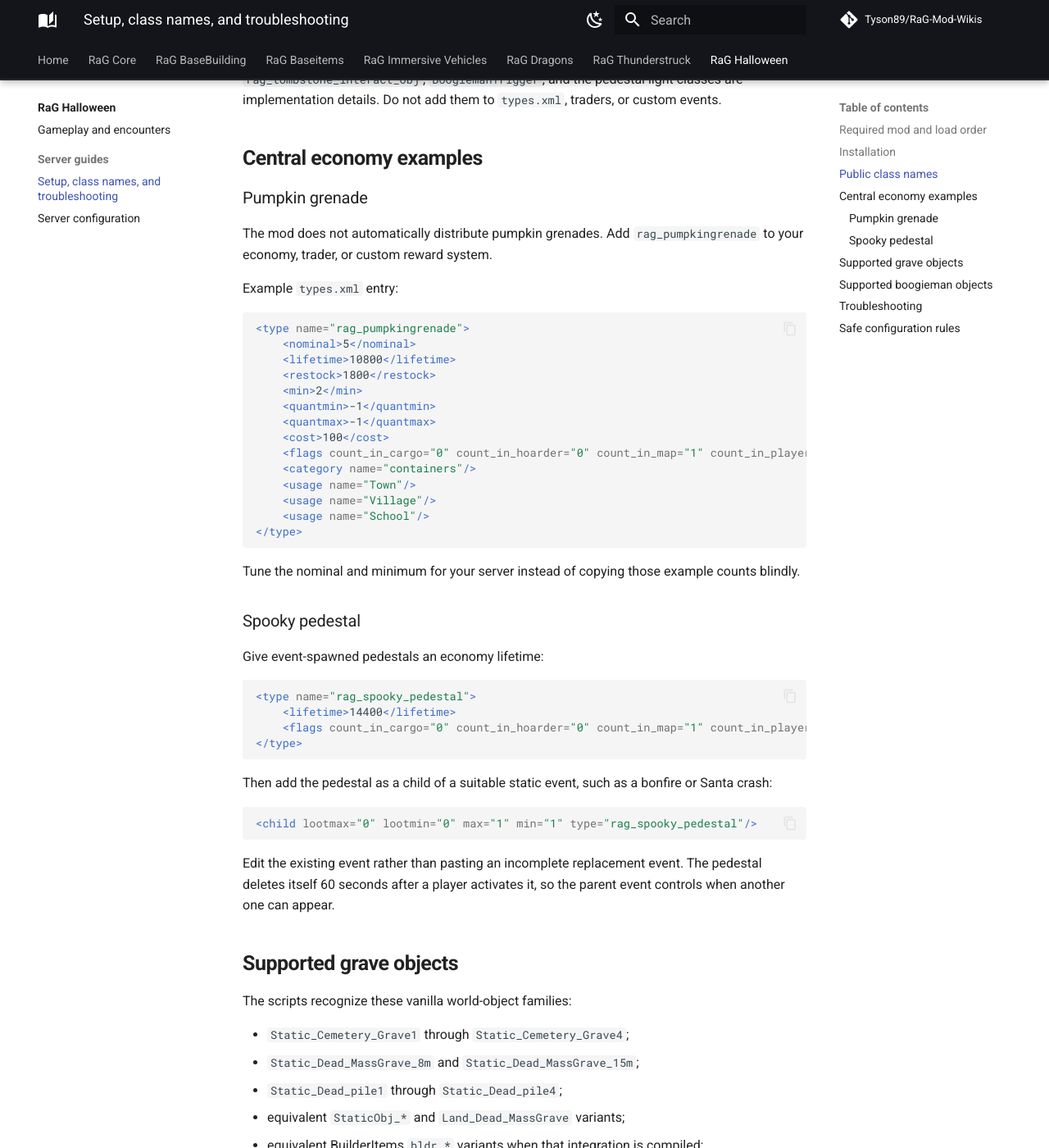
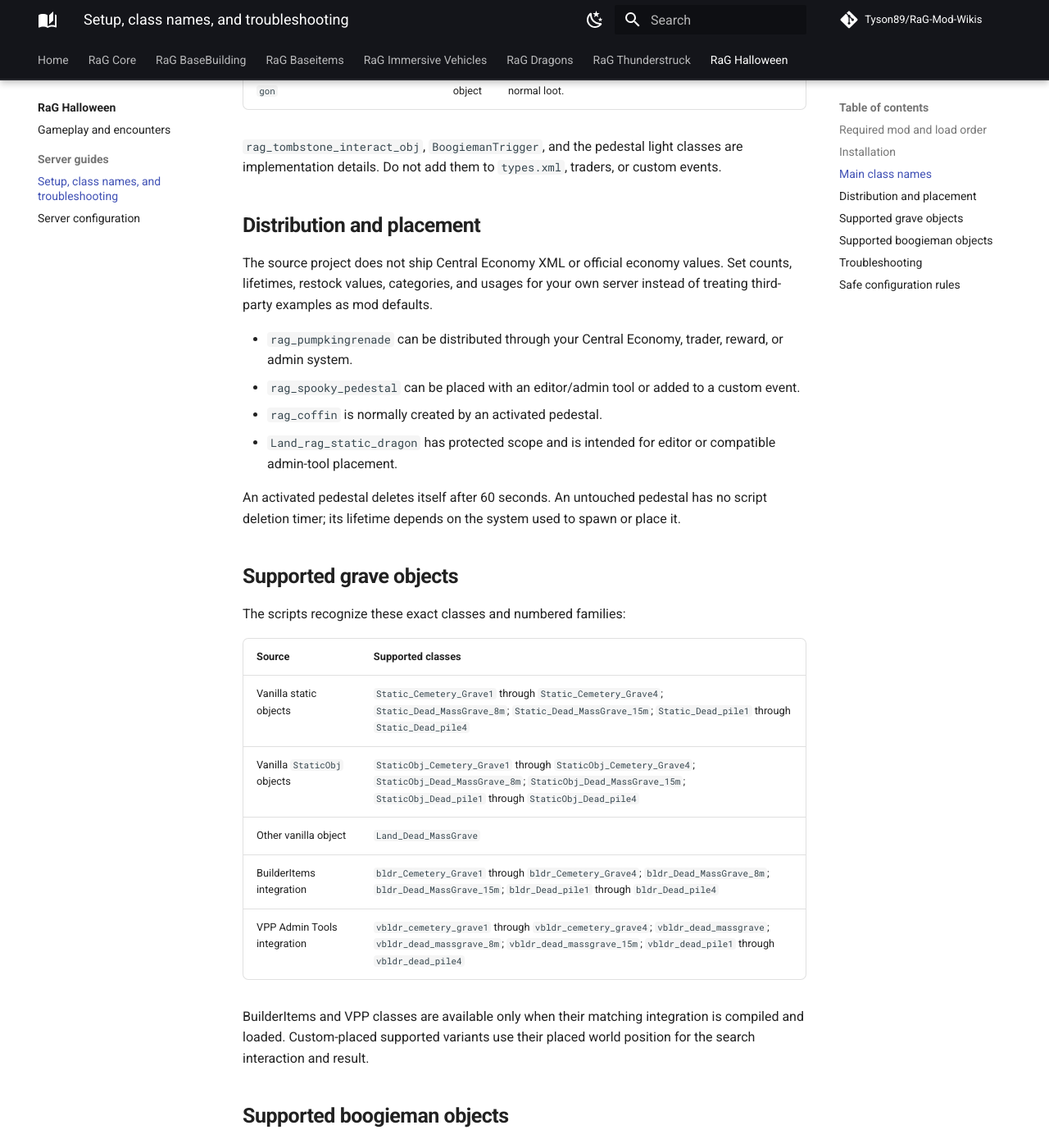
Before and after one commit to Tyson89/RaG-Mod-Wikis, an MkDocs documentation site: the page built from docs/mods/halloween/server-setup-and-class-names.md, in a window 1280 px wide and 1400 px high, scrolled down 1146 px. Shown: the whole window at 82% size. Built offline with MkDocs 1.6.1 and Material for MkDocs 9.7.7, drawn with Linux system fonts in a browser that asks for light colours; comment, search, counter and statistics services are not loaded; some of the changed text lies outside the part shown.

Commit message:
Correct Halloween wiki from source

````diff
--- a/docs/mods/halloween/server-setup-and-class-names.md
+++ b/docs/mods/halloween/server-setup-and-class-names.md
@@ -27,73 +27,41 @@ Actual folder names can differ, but the dependency order must not.
 
 The generated file is the schema for the installed build. Preserve it during updates and merge custom values into a newly generated file if the schema changes.
 
-## Public class names
+## Main class names
 
-| Class name | Use |
-| --- | --- |
-| `rag_pumpkingrenade` | Armed non-lethal grenade that produces configured rewards or AI on contact. |
-| `rag_spooky_pedestal` | Placeable or event-spawned interactive pedestal. |
-| `rag_coffin` | Large, immovable reward container normally created by the pedestal. |
-| `Land_rag_static_dragon` | Decorative animated dragon for editor/admin placement. |
+| Class name | Scope | Use |
+| --- | ---: | --- |
+| `rag_pumpkingrenade` | Public inventory item | Armed non-lethal grenade that produces configured rewards or AI on contact. |
+| `rag_spooky_pedestal` | Public world object | Placeable or event-spawned interactive pedestal. |
+| `rag_coffin` | Public world object | Large, immovable reward container normally created by the pedestal. |
+| `Land_rag_static_dragon` | Protected world object | Decorative animated dragon for editor/admin placement, not normal loot. |
 
 `rag_tombstone_interact_obj`, `BoogiemanTrigger`, and the pedestal light classes are implementation details. Do not add them to `types.xml`, traders, or custom events.
 
-## Central economy examples
+## Distribution and placement
 
-### Pumpkin grenade
+The source project does not ship Central Economy XML or official economy values. Set counts, lifetimes, restock values, categories, and usages for your own server instead of treating third-party examples as mod defaults.
 
-The mod does not automatically distribute pumpkin grenades. Add `rag_pumpkingrenade` to your economy, trader, or custom reward system.
+- `rag_pumpkingrenade` can be distributed through your Central Economy, trader, reward, or admin system.
+- `rag_spooky_pedestal` can be placed with an editor/admin tool or added to a custom event.
+- `rag_coffin` is normally created by an activated pedestal.
+- `Land_rag_static_dragon` has protected scope and is intended for editor or compatible admin-tool placement.
 
-Example `types.xml` entry:
-
-```xml
-<type name="rag_pumpkingrenade">
-    <nominal>5</nominal>
-    <lifetime>10800</lifetime>
-    <restock>1800</restock>
-    <min>2</min>
-    <quantmin>-1</quantmin>
-    <quantmax>-1</quantmax>
-    <cost>100</cost>
-    <flags count_in_cargo="0" count_in_hoarder="0" count_in_map="1" count_in_player="0" crafted="0" deloot="0"/>
-    <category name="containers"/>
-    <usage name="Town"/>
-    <usage name="Village"/>
-    <usage name="School"/>
-</type>
-```
-
-Tune the nominal and minimum for your server instead of copying those example counts blindly.
-
-### Spooky pedestal
-
-Give event-spawned pedestals an economy lifetime:
-
-```xml
-<type name="rag_spooky_pedestal">
-    <lifetime>14400</lifetime>
-    <flags count_in_cargo="0" count_in_hoarder="0" count_in_map="1" count_in_player="0" crafted="0" deloot="0"/>
-</type>
-```
-
-Then add the pedestal as a child of a suitable static event, such as a bonfire or Santa crash:
-
-```xml
-<child lootmax="0" lootmin="0" max="1" min="1" type="rag_spooky_pedestal"/>
-```
-
-Edit the existing event rather than pasting an incomplete replacement event. The pedestal deletes itself 60 seconds after a player activates it, so the parent event controls when another one can appear.
+An activated pedestal deletes itself after 60 seconds. An untouched pedestal has no script deletion timer; its lifetime depends on the system used to spawn or place it.
 
 ## Supported grave objects
 
-The scripts recognize these vanilla world-object families:
+The scripts recognize these exact classes and numbered families:
 
-- `Static_Cemetery_Grave1` through `Static_Cemetery_Grave4`;
-- `Static_Dead_MassGrave_8m` and `Static_Dead_MassGrave_15m`;
-- `Static_Dead_pile1` through `Static_Dead_pile4`;
-- equivalent `StaticObj_*` and `Land_Dead_MassGrave` variants;
-- equivalent BuilderItems `bldr_*` variants when that integration is compiled;
-- equivalent VPP StaticItems `vbldr_*` variants when that integration is compiled.
+| Source | Supported classes |
+| --- | --- |
+| Vanilla static objects | `Static_Cemetery_Grave1` through `Static_Cemetery_Grave4`; `Static_Dead_MassGrave_8m`; `Static_Dead_MassGrave_15m`; `Static_Dead_pile1` through `Static_Dead_pile4` |
+| Vanilla `StaticObj` objects | `StaticObj_Cemetery_Grave1` through `StaticObj_Cemetery_Grave4`; `StaticObj_Dead_MassGrave_8m`; `StaticObj_Dead_MassGrave_15m`; `StaticObj_Dead_pile1` through `StaticObj_Dead_pile4` |
+| Other vanilla object | `Land_Dead_MassGrave` |
+| BuilderItems integration | `bldr_Cemetery_Grave1` through `bldr_Cemetery_Grave4`; `bldr_Dead_MassGrave_8m`; `bldr_Dead_MassGrave_15m`; `bldr_Dead_pile1` through `bldr_Dead_pile4` |
+| VPP Admin Tools integration | `vbldr_cemetery_grave1` through `vbldr_cemetery_grave4`; `vbldr_dead_massgrave`; `vbldr_dead_massgrave_8m`; `vbldr_dead_massgrave_15m`; `vbldr_dead_pile1` through `vbldr_dead_pile4` |
+
+BuilderItems and VPP classes are available only when their matching integration is compiled and loaded. Custom-placed supported variants use their placed world position for the search interaction and result.
 
 ## Supported boogieman objects
 
@@ -112,12 +80,12 @@ The custom boogieman variants use their placed world position for the ambush tri
 | --- | --- |
 | Startup reports missing scripts or `RaG_Core` | Core is missing, outdated, or loaded after Halloween. Both mods must be installed on server and clients. |
 | `RaG_Halloween.json` is not generated | Confirm the active server profile, folder permissions, Core's configuration initialization, and the mod load order. |
-| A grave has no action | `Tombstone_Enabled` must be `1`, the object must be supported, the one-time initialization roll must pass, and the player needs a non-ruined shovel. |
+| A grave has no action | `Tombstone_Enabled` must be `1`, the exact object class must be supported, the one-time initialization roll must pass, and the player must stand upright with a non-ruined shovel in range. |
 | A boogieman does nothing | Confirm `BoogieMan_Enabled`, use a supported class, and remember that its 5-meter trigger is consumed after the first player enters. |
 | Pumpkin grenade or encounter spawns nothing | Validate every configured classname and keep every active selection array non-empty. Load any mod that supplies a custom class. |
 | Too many or too few AI spawn | Check that each minimum is less than or equal to its matching maximum. |
 | Pedestal gives fewer coffins after raising its chance | This is the current script behavior. Lower `Pedestal_ChanceToSpawnCoffin` to make coffins more likely. |
-| Pedestal remains forever | It deletes only after a player uses **Are you Brave?**. An untouched pedestal follows its Central Economy lifetime. |
+| Pedestal remains forever | It deletes 60 seconds after a player uses **Are you Brave?**. An untouched pedestal has no script deletion timer; its lifetime depends on its placement or spawn system. |
 | Static dragon cannot be found as loot | It is a decorative `Land_*` object with protected scope, not a normal economy inventory item. Place it with an editor or compatible admin tool. |
 
 ## Safe configuration rules
````
Also changed, not shown: docs/mods/halloween/gameplay-and-encounters.md (+9 -6 lines), docs/mods/halloween/index.md (+2 -2 lines), docs/mods/halloween/server-configuration.md (+1 -1 lines).
